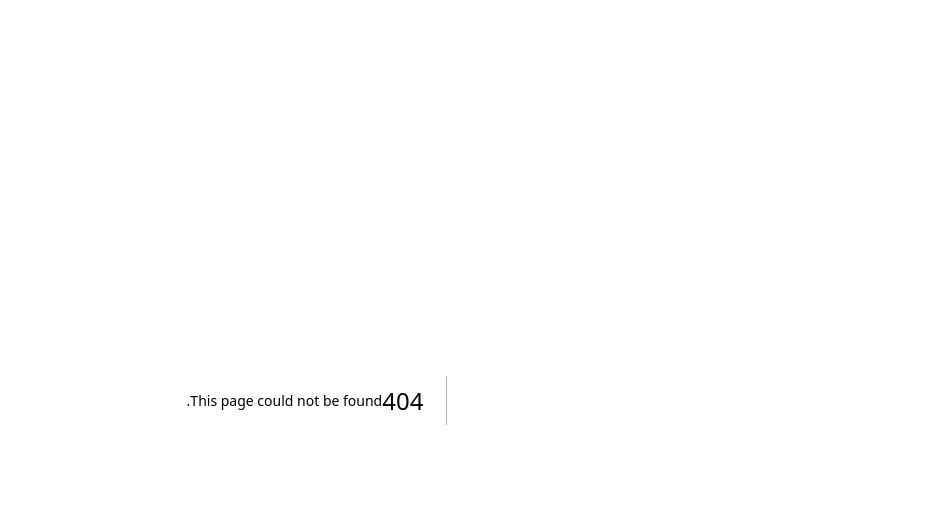
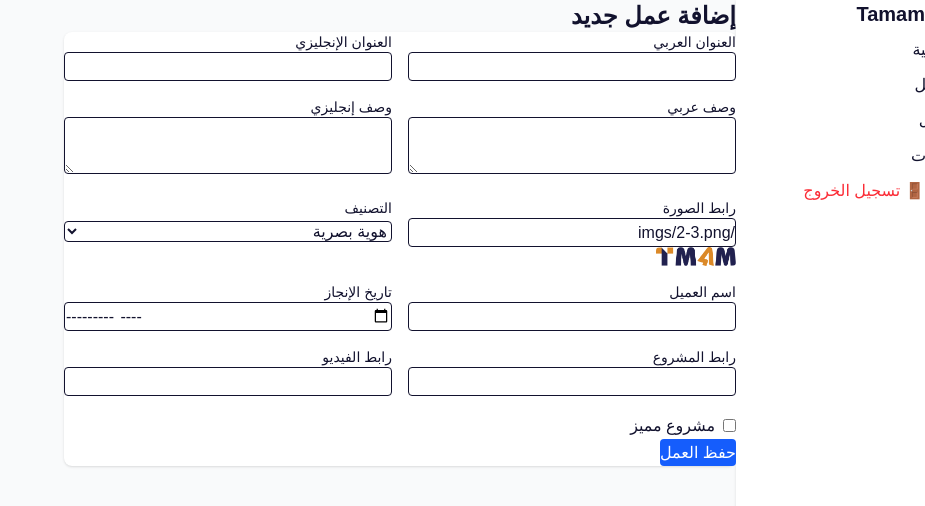
Before and after one commit to saeed775696-create/tamammedia, a Next.js app: page /dashboard/portfolio/add in a window 1280 px wide. Before the commit this address had no page. Shown: the top 506 px of the page, without its empty margins (355-1280 px from the left). Built offline with nearby package versions, Linux system fonts and the light colour scheme; no server answers; sample sign-in values are in the browser's storage.

Commit message:
إصلاح إدارة الأعمال: حذف فوري ونموذج إضافة منفصل

```diff
--- /dev/null
+++ b/src/app/dashboard/portfolio/add/page.tsx
@@ -0,0 +1,187 @@
+"use client";
+
+import { useState } from "react";
+import { useRouter } from "next/navigation";
+
+export default function AddPortfolioPage() {
+  const router = useRouter();
+  const [form, setForm] = useState({
+    titleEn: "",
+    titleAr: "",
+    descriptionEn: "",
+    descriptionAr: "",
+    imageUrl: "/imgs/2-3.png",
+    category: "branding",
+    clientName: "",
+    completionDate: "",
+    link: "",
+    videoUrl: "",
+    featured: false,
+  });
+
+  const handleChange = (
+    e: React.ChangeEvent<HTMLInputElement | HTMLSelectElement | HTMLTextAreaElement>
+  ) => {
+    const { name, value, type, checked } = e.target as HTMLInputElement;
+    setForm((prev) => ({
+      ...prev,
+      [name]: type === "checkbox" ? checked : value,
+    }));
+  };
+
+  const handleSubmit = async (e: React.FormEvent) => {
+    e.preventDefault();
+    const res = await fetch("/api/portfolio", {
+      method: "POST",
+      headers: { "Content-Type": "application/json" },
+      body: JSON.stringify(form),
+    });
+    if (res.ok) {
+      router.push("/dashboard/portfolio"); // العودة إلى قائمة الأعمال
+    } else {
+      alert("فشل في إضافة المشروع");
+    }
+  };
+
+  return (
+    <div>
+      <h2 className="text-2xl font-bold mb-6">إضافة عمل جديد</h2>
+      <form
+        onSubmit={handleSubmit}
+        className="bg-white rounded-lg shadow p-6 max-w-2xl"
+      >
+        <div className="grid grid-cols-2 gap-4">
+          <div>
+            <label className="block text-sm mb-1">العنوان العربي</label>
+            <input
+              type="text"
+              name="titleAr"
+              value={form.titleAr}
+              onChange={handleChange}
+              required
+              className="w-full border rounded p-2"
+            />
+          </div>
+          <div>
+            <label className="block text-sm mb-1">العنوان الإنجليزي</label>
+            <input
+              type="text"
+              name="titleEn"
+              value={form.titleEn}
+              onChange={handleChange}
+              required
+              className="w-full border rounded p-2"
+            />
+          </div>
+          <div>
+            <label className="block text-sm mb-1">وصف عربي</label>
+            <textarea
+              name="descriptionAr"
+              value={form.descriptionAr}
+              onChange={handleChange}
+              className="w-full border rounded p-2"
+            />
+          </div>
+          <div>
+            <label className="block text-sm mb-1">وصف إنجليزي</label>
+            <textarea
+              name="descriptionEn"
+              value={form.descriptionEn}
+              onChange={handleChange}
+              className="w-full border rounded p-2"
+            />
+          </div>
+          <div>
+            <label className="block text-sm mb-1">رابط الصورة</label>
+            <input
+              type="text"
+              name="imageUrl"
+              value={form.imageUrl}
+              onChange={handleChange}
+              className="w-full border rounded p-2"
+            />
+            {form.imageUrl && (
+              <img
+                src={form.imageUrl}
+                alt="معاينة"
+                className="mt-2 h-20 w-20 object-cover rounded"
+              />
+            )}
+          </div>
+          <div>
+            <label className="block text-sm mb-1">التصنيف</label>
+            <select
+              name="category"
+              value={form.category}
+              onChange={handleChange}
+              className="w-full border rounded p-2"
+            >
+              <option value="branding">هوية بصرية</option>
+              <option value="video">فيديو</option>
+              <option value="social">سوشيال ميديا</option>
+              <option value="website">موقع إلكتروني</option>
+              <option value="ecommerce">متجر إلكتروني</option>
+            </select>
+          </div>
+          <div>
+            <label className="block text-sm mb-1">اسم العميل</label>
+            <input
+              type="text"
+              name="clientName"
+              value={form.clientName}
+              onChange={handleChange}
+              className="w-full border rounded p-2"
+            />
+          </div>
+          <div>
+            <label className="block text-sm mb-1">تاريخ الإنجاز</label>
+            <input
+              type="month"
+              name="completionDate"
+              value={form.completionDate}
+              onChange={handleChange}
+              className="w-full border rounded p-2"
+            />
+          </div>
+          <div>
+            <label className="block text-sm mb-1">رابط المشروع</label>
+            <input
+              type="url"
+              name="link"
+              value={form.link}
+              onChange={handleChange}
+              className="w-full border rounded p-2"
+            />
+          </div>
+          <div>
+            <label className="block text-sm mb-1">رابط الفيديو</label>
+            <input
+              type="url"
+              name="videoUrl"
+              value={form.videoUrl}
+              onChange={handleChange}
+              className="w-full border rounded p-2"
+            />
+          </div>
+          <div className="flex items-center gap-2">
+            <input
+              type="checkbox"
+              name="featured"
+              checked={form.featured}
+              onChange={handleChange}
+              id="featured"
+            />
+            <label htmlFor="featured">مشروع مميز</label>
+          </div>
+        </div>
+
+        <button
+          type="submit"
+          className="mt-6 bg-blue-600 text-white px-6 py-3 rounded hover:bg-blue-700"
+        >
+          حفظ العمل
+        </button>
+      </form>
+    </div>
+  );
+}
```
Also changed, not shown: 1 other file (tests, documents, lock files or other folders).
